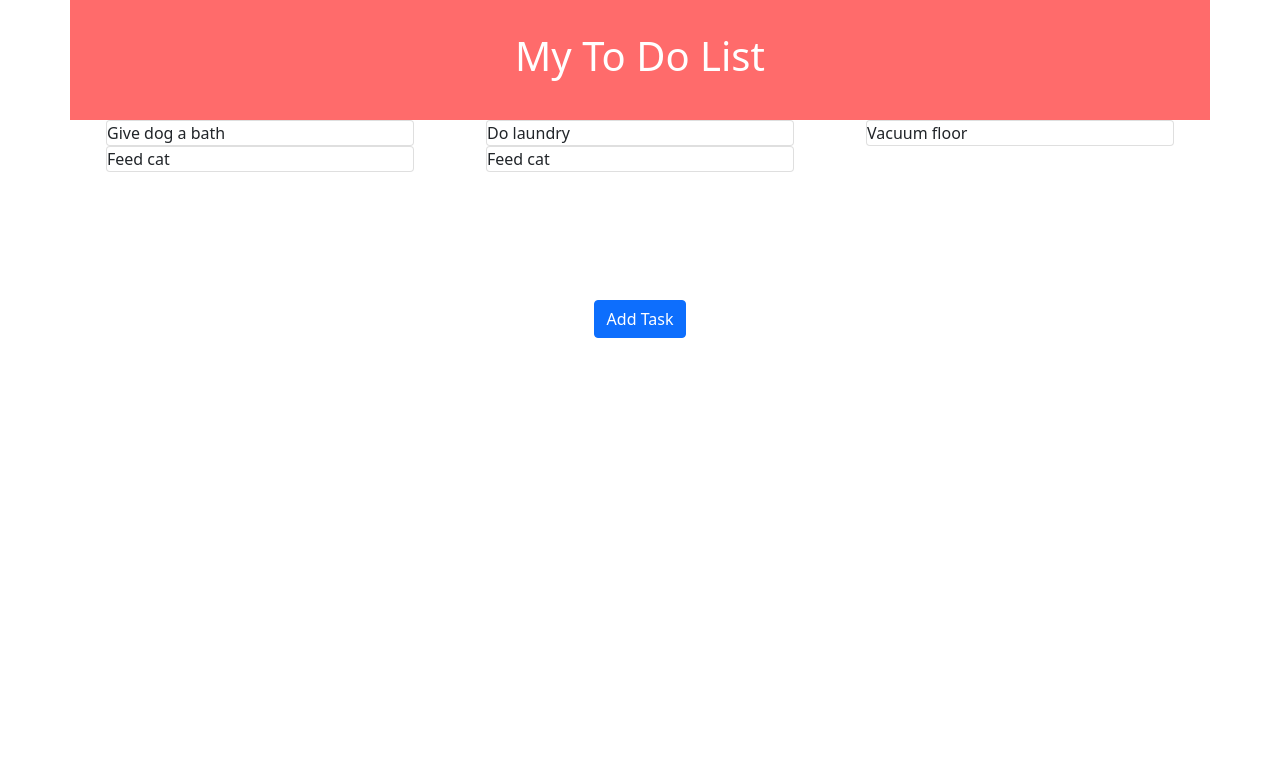
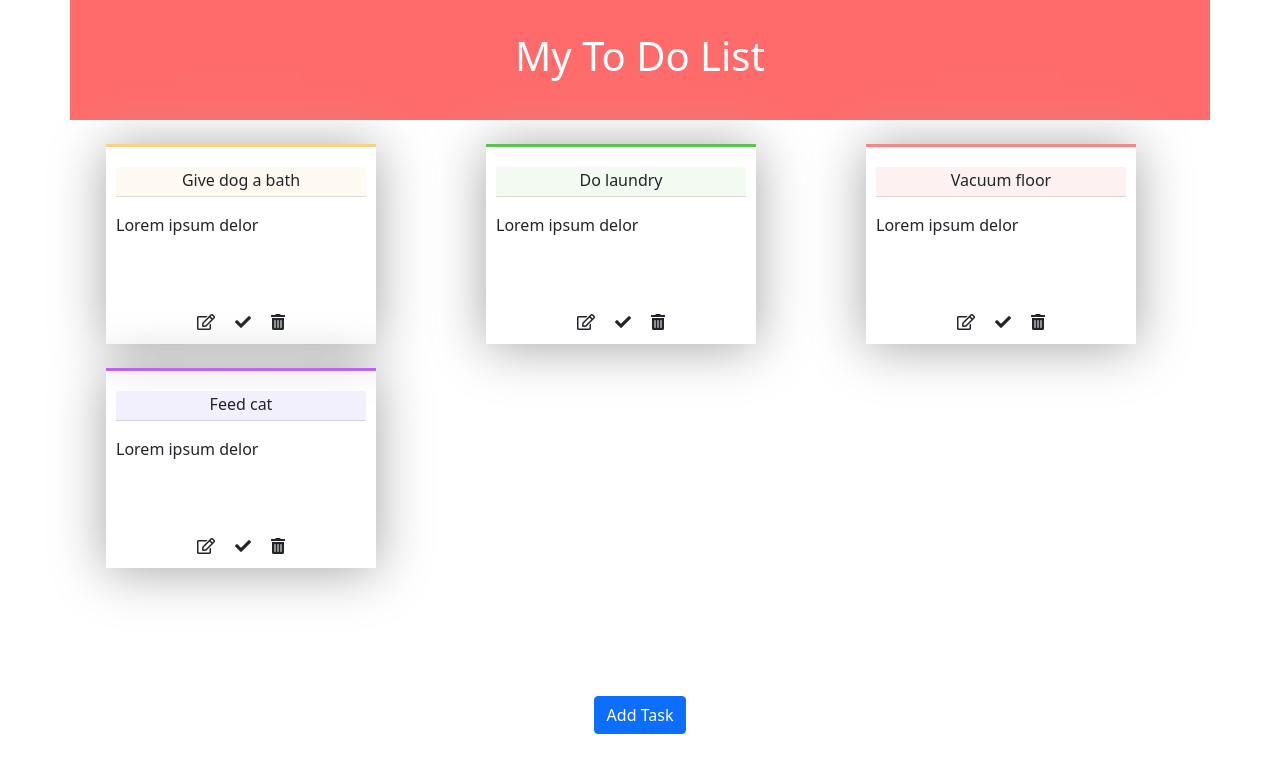
Before and after one commit to foullanifatima/To-Do-List-in-React-JS, a React (Create React App) app: page / in a window 1280 px wide. Shown: the top 772 px of the page. Built offline with nearby package versions, Linux system fonts and the light colour scheme.

Commit message:
adding style to cards

```diff
--- a/package.json
+++ b/package.json
@@ -10,6 +10,7 @@
     "react": "^17.0.2",
     "react-dom": "^17.0.2",
     "react-scripts": "4.0.3",
+    "reactstrap": "^8.9.0",
     "web-vitals": "^1.1.2"
   },
   "scripts": {
--- a/public/index.html
+++ b/public/index.html
@@ -9,7 +9,7 @@
       content="Web site created using create-react-app"
     />
 
-
+    <link rel="stylesheet" href="https://cdnjs.cloudflare.com/ajax/libs/font-awesome/5.15.1/css/all.min.css" integrity="sha512-+4zCK9k+qNFUR5X+cKL9EIR+ZOhtIloNl9GIKS57V1MyNsYpYcUrUeQc9vNfzsWfV28IaLL3i96P9sdNyeRssA==" crossorigin="anonymous" />
     <title>Todo List</title>
   </head>
   <body>
--- a/src/App.css
+++ b/src/App.css
@@ -22,3 +22,64 @@
   align-items: center;
   justify-content: center;
 }
+/*card design*/
+
+.card-container{
+  height: 300px;
+  width: 200px;
+  box-shadow: 0px 3px 50px #A5A5A5;
+}
+
+.card-wrapper{
+  width: 270px;
+  height: 200px;
+  box-shadow: 0px 3px 50px #A5A5A5;
+  display: flex;
+  flex-direction: column;
+}
+
+.card-top{
+  width: 100%;
+  height: 2%;
+}
+
+.task-holder{
+  width: 100%;
+  height: 98%;
+  padding: 10px 10px;
+  display : flex;
+  flex-direction: column;
+  position: relative;
+  overflow-y:auto;
+}
+
+.card-header{
+  margin-top: 10px;
+  margin-bottom: 10px;
+  height: 30px;
+  padding: 1px 1px !important;
+  text-align: center;
+  border-radius: 10px;
+}
+
+.task-container{
+  height: 600px;
+  width: 100%;
+  display: flex;
+  flex-wrap: wrap;
+  background-color: #F6F7F8;
+  padding : 40px 100px;
+}
+.card-bottom{
+  margin-top: 10px;
+  margin-bottom: 10px;
+  height: 30px;
+  padding: 1px 1px !important;
+  display: flex;
+  flex-direction: row;
+  align-items: center;
+  justify-content: center;
+}
+.padding-left{
+  padding-left: 20px;
+}
--- a/src/App.js
+++ b/src/App.js
@@ -2,7 +2,7 @@
 import React,{useState} from 'react';
 import './App.css';
 import 'bootstrap/dist/css/bootstrap.css';
-import data from './Data/data.json'
+import data from './Data/data'
 
 /*import components*/
 import { Header } from './components/Header';
@@ -23,8 +23,9 @@ function App() {
  const saveTask = (taskObj) => {
 
   let copy = [...todoList];
-  copy = [...copy, { id: todoList.length + 1, task:taskObj["Name"], complete: false }];
+  copy = [...copy, { id: todoList.length + 1, task:taskObj["Name"],desciption:taskObj["Description"], complete: false }];
   setToDo(copy);
+  data.push({ id: todoList.length + 1, task:taskObj["Name"], desciption:taskObj["Description"], complete: false });
   setModal(false)
 }
 
--- a/src/Data/data.json
+++ b/src/Data/data.js
@@ -1,23 +1,24 @@
-[{
+
+const data =[{
     "id": 1,
     "task": "Give dog a bath",
+    "desciption":"Lorem ipsum delor ",
     "complete": true
   }, {
     "id": 2,
     "task": "Do laundry",
+    "desciption":"Lorem ipsum delor ",
     "complete": true
   }, {
     "id": 3,
     "task": "Vacuum floor",
+    "desciption":"Lorem ipsum delor ",
     "complete": false
   }, {
     "id": 4,
     "task": "Feed cat",
-    "complete": true
-  },
-  {
-    "id": 4,
-    "task": "Feed cat",
+    "desciption":"Lorem ipsum delor ",
     "complete": true
   }
 ]
+export default data;
--- a/src/components/Todocard.js
+++ b/src/components/Todocard.js
@@ -1,4 +1,5 @@
 import React from 'react'
+
 
 export const Todocard = ({todo}) => {
     /*colors*/
@@ -23,14 +24,27 @@ export const Todocard = ({todo}) => {
             primaryColor : "#B964F7",
             secondaryColor : "#F3F0FD"
         }
-    ]
+    ];
+    const index=todo.id;
+
 
     return (
-        <div className="container">
-            <div className="card">
-                 {todo.task}
+
+        <div className="container mt-4">
+            <div className = "card-wrapper ">
+            <div className = "card-top" style={{"background-color": colors[index%5].primaryColor}}></div>
+                <div className = "task-holder">
+                    <span className = "card-header" style={{"background-color": colors[index%5].secondaryColor}}>{todo.task}</span>
+                    <p className = "mt-3 ml-3">{todo.desciption}</p>
+                    </div>
+            <div className="card-bottom">
+             <i class="far fa-edit"></i>
+             <i class="fas fa-check padding-left" ></i>
+             <i class="fas fa-trash-alt padding-left" ></i>
             </div>
+            </div>
+         </div>
 
-        </div>
+
     )
 }
--- a/src/components/Todolist.js
+++ b/src/components/Todolist.js
@@ -3,7 +3,7 @@ import { Todocard } from './Todocard'
 
 export const Todolist = ({list}) => {
     return (
-        <div className="container">
+        <div className="container  fluid">
             <div className="row">
             {list.map(todo => {
                return (
@@ -12,9 +12,6 @@ export const Todolist = ({list}) => {
                 </div>
                ) })}
             </div>
-
-
-
         </div>
     )
 }
--- a/src/components/header.js
+++ b/src/components/header.js
@@ -2,7 +2,7 @@ import React from 'react'
 
 export const Header = () => {
     return (
-        <div className="container  header" >
+        <div className="container fluid  header" >
             <h1>My To Do List</h1>
         </div>
     )
--- a/src/modal/AddTask.js
+++ b/src/modal/AddTask.js
@@ -10,7 +10,7 @@ export default function AddTask({modal, toggle, save}) {
         const {name, value} = e.currentTarget
 
         if(name === "taskName"){
-            setTaskName(value)
+          setTaskName(value)
         }else{
             setDescription(value)
         }
```
Also changed, not shown: 1 other file (tests, documents, lock files or other folders).
